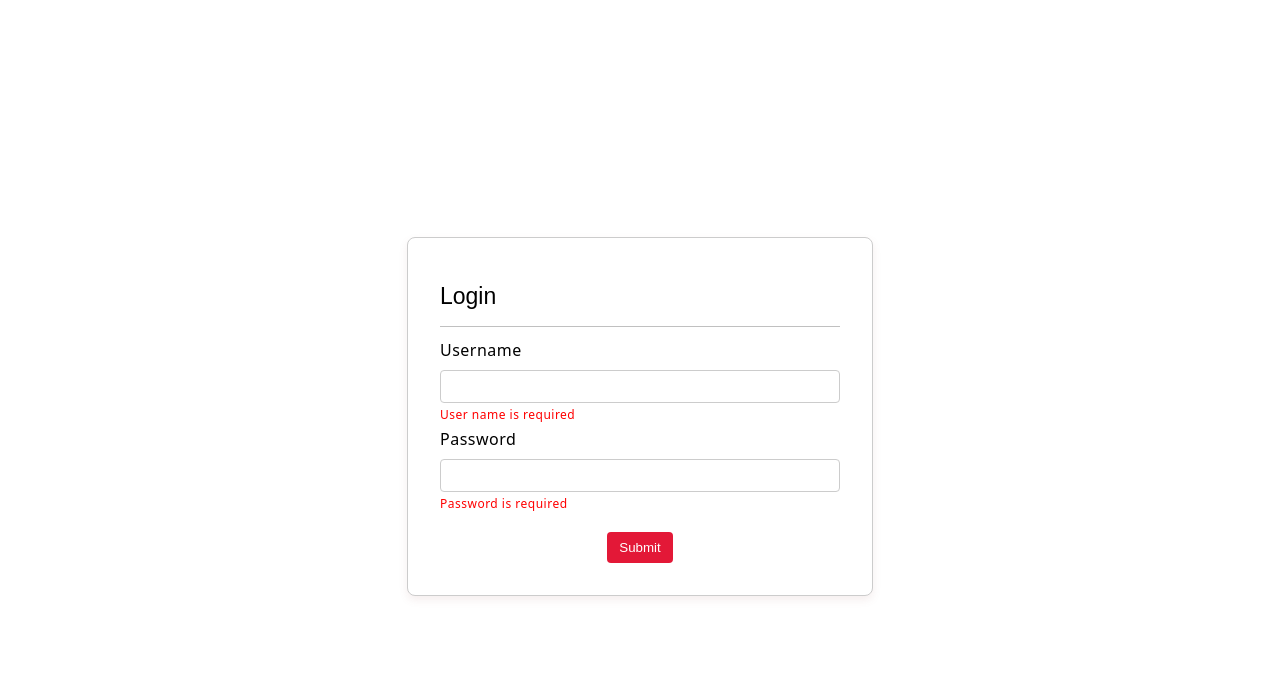
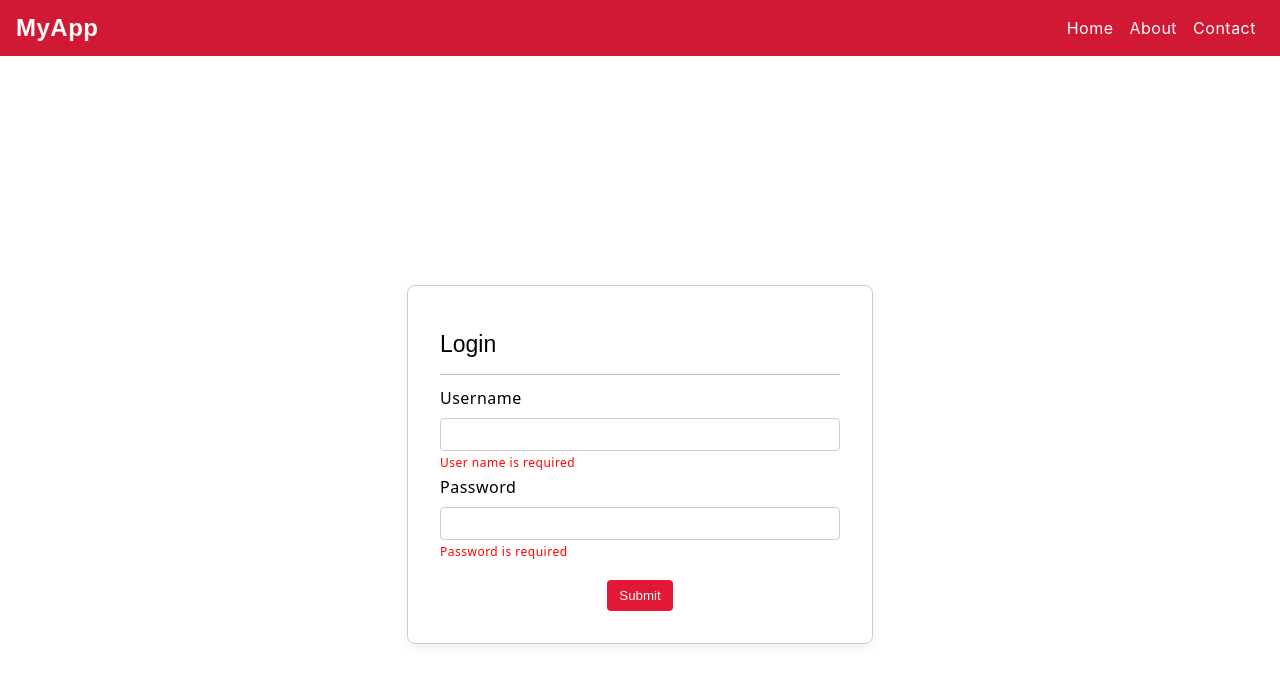
Before and after one commit to SrutiDash/ui-angular-bkp-css, an Angular app: page /login in a window 1280 px wide. Shown: the top 684 px of the page. Built offline with nearby package versions, Linux system fonts and the light colour scheme.

Commit message:
added navbar. need to add logo

```diff
--- a/src/app/login/login.component.css
+++ b/src/app/login/login.component.css
@@ -29,6 +29,39 @@ button {
 
 /* src/app/login/login.component.css */
 
+/* Navbar styles */
+.navbar {
+    width: 100%;
+    background-color: #d11935; /* Set the background color to red */
+    padding: 16px;
+    box-sizing: border-box;
+    display: flex;
+    justify-content: space-between;
+    align-items: center;
+    position: fixed; /* Fix the navbar at the top */
+    top: 0;
+    left: 0;
+    z-index: 1000; /* Ensure the navbar is above other content */
+    color: white; /* Set text color to white */
+}
+
+.navbar-brand {
+    font-size: 24px;
+    font-weight: bold;
+    font-family: Arial, Helvetica, sans-serif;
+}
+
+.navbar-links a {
+    color: white;
+    text-decoration: none;
+    margin: 0 8px;
+    font-size: 16px;
+}
+
+.navbar-links a:hover {
+    text-decoration: underline;
+}
+
 .login-container {
     display: flex;
     flex-direction: column;
@@ -36,7 +69,8 @@ button {
     justify-content: center;
     height: 100vh;
     padding: 16px;
-    /* Remove border and shadow from login-container */
+    /* Adjust height and padding to account for the fixed navbar */
+    padding-top: 64px;
 }
 
 .form-box {
--- a/src/app/login/login.component.html
+++ b/src/app/login/login.component.html
@@ -75,7 +75,7 @@
 
 <!-- new after box -->
 
-<div class="login-container">
+<!-- <div class="login-container">
   <div class="form-box">
     <h2>Login</h2>
     <form [formGroup]="loginForm" (ngSubmit)="onSubmit()">
@@ -97,4 +97,39 @@
     </form>
     <div *ngIf="errorMessage" class="error-message">{{ errorMessage }}</div>
   </div>
+</div> -->
+
+<!-- new after nav bar -->
+
+<div class="navbar">
+  <div class="navbar-brand">MyApp</div>
+  <div class="navbar-links">
+      <a href="#">Home</a>
+      <a href="#">About</a>
+      <a href="#">Contact</a>
+  </div>
 </div>
+
+<div class="login-container">
+  <div class="form-box">
+      <h2>Login</h2>
+      <form [formGroup]="loginForm" (ngSubmit)="onSubmit()">
+          <div class="form-field">
+              <label for="userId">Username</label>
+              <input id="userId" type="text" formControlName="userId" required>
+              <div *ngIf="loginForm.get('userId')?.hasError('required')" class="error-message">
+                  User name is required
+              </div>
+          </div>
+          <div class="form-field">
+              <label for="password">Password</label>
+              <input id="password" type="password" formControlName="password" required>
+              <div *ngIf="loginForm.get('password')?.hasError('required')" class="error-message">
+                  Password is required
+              </div>
+          </div>
+          <button type="submit" [disabled]="loginForm.invalid">Submit</button>
+      </form>
+      <div *ngIf="errorMessage" class="error-message">{{ errorMessage }}</div>
+  </div>
+</div>
```
